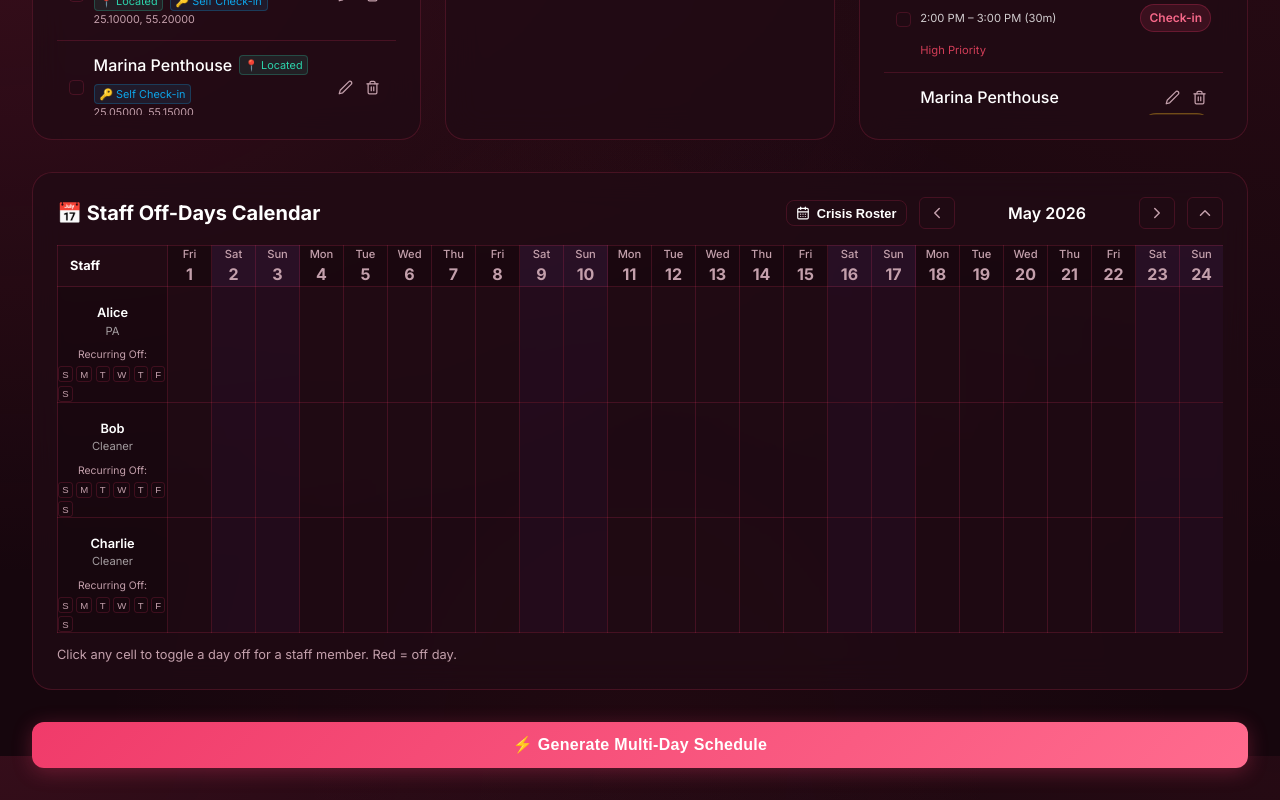
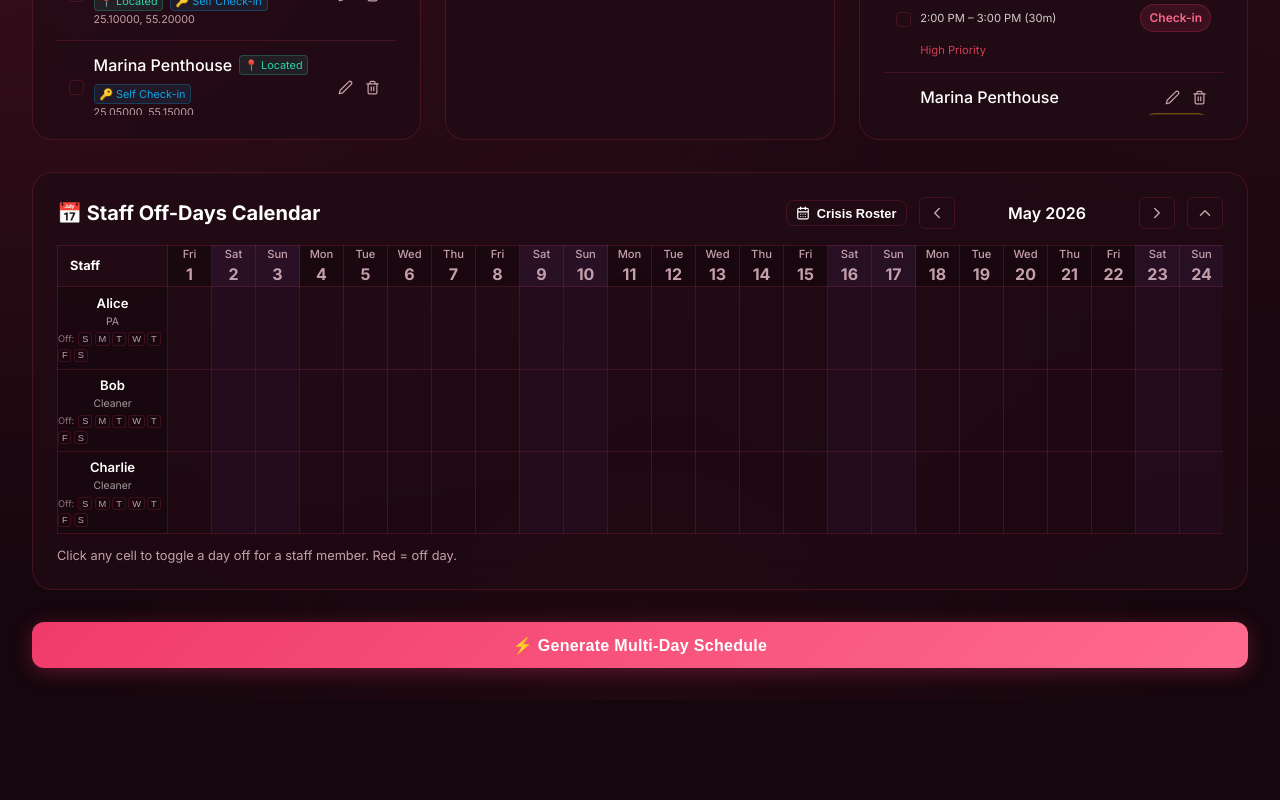
Before and after one commit to waleedbengacem-star/holidayhomescheduler1, a React (Vite) app in the folder frontend/: page / in a window 1280 px wide. Shown: the part 844-1644 px from the top of the page. After the commit the page ends 1544 px from the top, so only its background shows below. Built offline with nearby package versions, Linux system fonts and the light colour scheme.

Commit message:
style: compact calendar rows - remove Recurring Off label, tighten padding

```diff
--- a/frontend/src/components/StaffCalendar.jsx
+++ b/frontend/src/components/StaffCalendar.jsx
@@ -181,11 +181,11 @@ export default function StaffCalendar({ staff, offDaysRaw, setOffDaysRaw, setSta
           <tbody>
             {staff.map(s => (
               <tr key={s.id}>
-                <td className="cal-staff-name" style={{ verticalAlign: 'top', paddingTop: '1rem' }}>
-                  <div style={{ fontWeight: 600 }}>{s.name}</div>
-                  <div style={{ fontSize: '0.7rem', opacity: 0.6, marginBottom: '0.5rem' }}>{s.roles?.join(', ') || s.role}</div>
-                  <div style={{ fontSize: '0.65rem', color: 'var(--text-secondary)' }}>Recurring Off:</div>
-                  <div style={{ display: 'flex', flexWrap: 'wrap', gap: '0.2rem', marginTop: '0.2rem' }}>
+                <td className="cal-staff-name" style={{ verticalAlign: 'middle', paddingTop: '0.4rem', paddingBottom: '0.4rem' }}>
+                  <div style={{ fontWeight: 600, fontSize: '0.82rem' }}>{s.name}</div>
+                  <div style={{ fontSize: '0.65rem', opacity: 0.6 }}>{s.roles?.join(', ') || s.role}</div>
+                  <div style={{ display: 'flex', flexWrap: 'wrap', gap: '0.15rem', marginTop: '0.2rem', alignItems: 'center' }}>
+                    <span style={{ fontSize: '0.58rem', color: 'var(--text-secondary)', marginRight: '0.1rem', opacity: 0.7 }}>Off:</span>
                     {DAYS.map((dowStr, i) => {
                       const isRec = (s.recurring_off_days || []).includes(i);
                       return (
@@ -193,7 +193,7 @@ export default function StaffCalendar({ staff, offDaysRaw, setOffDaysRaw, setSta
                           onClick={() => toggleRecurring(s.id, i)}
                           title={`Toggle ${dowStr} as recurring off-day for ${s.name}`}
                           style={{
-                            fontSize: '0.6rem', padding: '0.1rem 0.2rem', cursor: 'pointer',
+                            fontSize: '0.58rem', padding: '0.05rem 0.18rem', cursor: 'pointer',
                             borderRadius: 3, border: `1px solid ${isRec ? '#fca5a5' : 'var(--border-glass)'}`,
                             background: isRec ? '#fee2e2' : 'transparent', color: isRec ? '#ef4444' : 'var(--text-secondary)'
                           }}
```
